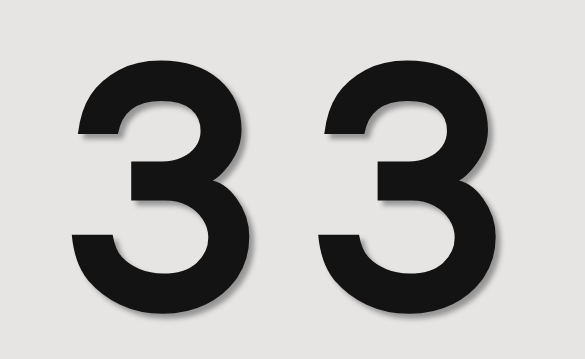
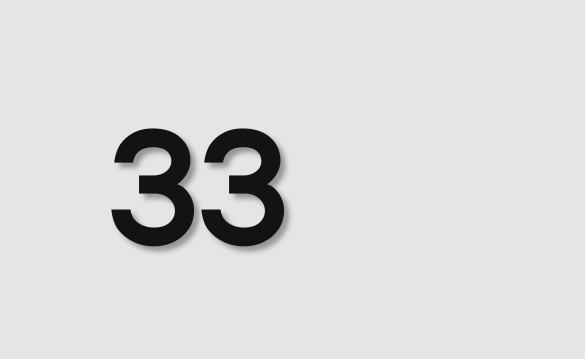
Before and after one commit to danielduarte/quattro, a plain HTML site: page index.html in a window 390 px wide. Shown: the part 227-586 px from the top of the page, 585 px wide, since content can reach past the window. Drawn offline with Linux system fonts and the light colour scheme.

Commit message:
feat(mobile): improve styles to fit better the texts in the screen

```diff
--- a/index.css
+++ b/index.css
@@ -1,6 +1,7 @@
 html, body {
   background-color: #e7e5e4;
   height: 100%;
+  margin: 0;
 }
 
 .main {
@@ -17,16 +18,15 @@ html, body {
 
 #display {
   font-family: "Avant Garde", Avantgarde, "Century Gothic", CenturyGothic, "AppleGothic", sans-serif;
-  font-size: 352px;
-  padding: 80px 50px;
+  font-size: 42vw;
   text-align: center;
   text-rendering: optimizeLegibility;
   font-weight: bold;
   color: #131313;
-  letter-spacing: 0.15em;
   text-shadow: 5px 5px 5px rgb(150 150 150);
+  user-select: none;
 }
 
 #display.solution {
-  font-size: 142px;
+  font-size: 9vw;
 }
--- a/index.html
+++ b/index.html
@@ -1,12 +1,14 @@
 <html>
 <head>
   <meta charset="UTF-8">
+  <meta name="viewport" content="width=device-width, initial-scale=1.0, maximum-scale=1, user-scalable=0">
+
   <link rel="stylesheet" href="index.css" type="text/css" />
   <script type="text/javascript" src="index.js"></script>
 </head>
 <body>
-  <div class = "main">
-    <div class = "wrapper">
+  <div class="main">
+    <div class="wrapper">
       <div id="display"></div>
     </div>
   </div>
--- a/index.js
+++ b/index.js
@@ -150,8 +150,8 @@ window.onload = () => {
     }
   };
 
-  document.onkeydown = handleUpdate;
-  document.addEventListener('touchend', handleUpdate);
+  document.addEventListener('keydown', handleUpdate);
+  document.addEventListener('click', handleUpdate);
 
   newChallenge();
 };
```
Also changed, not shown: 1 other file.
